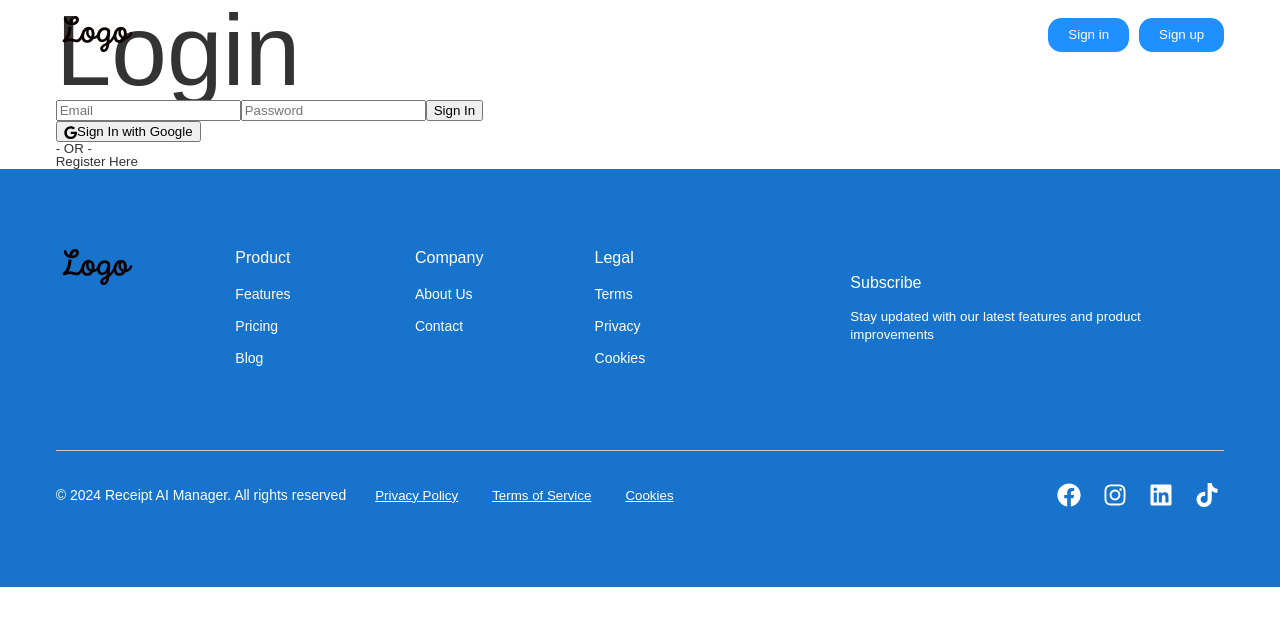
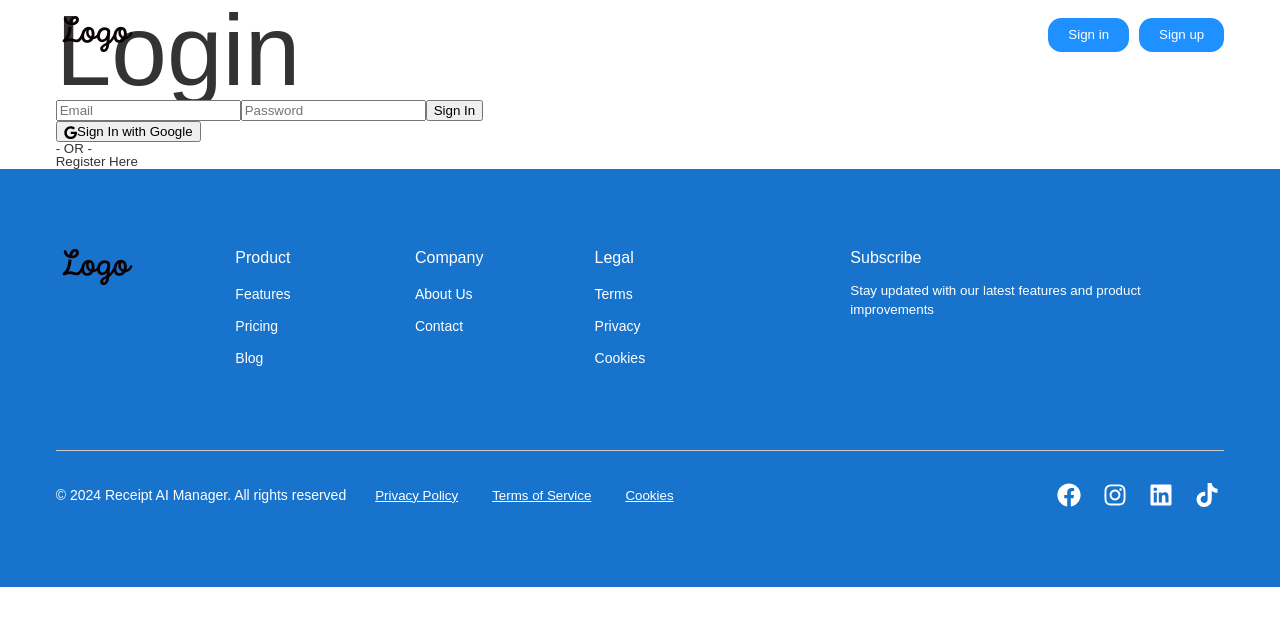
Before and after one commit to subzero783/receipt-scan, a Next.js app: page /login in a window 1280 px wide. Shown: the top 626 px of the page. Built offline with nearby package versions, Linux system fonts and the light colour scheme; no server answers; a web font is replaced by a local one.

Commit message:
RSSCN-23 Finished Footer.jsx Desktop version

```diff
--- a/assets/styles/footer-section.css
+++ b/assets/styles/footer-section.css
@@ -10,8 +10,7 @@
     }
     &:first-of-type {
       > .row {
-        display: flex;
-        flex-flow: row nowrap;
+        align-items: flex-start;
         justify-content: flex-start;
         > .col {
           &:first-of-type {
```
